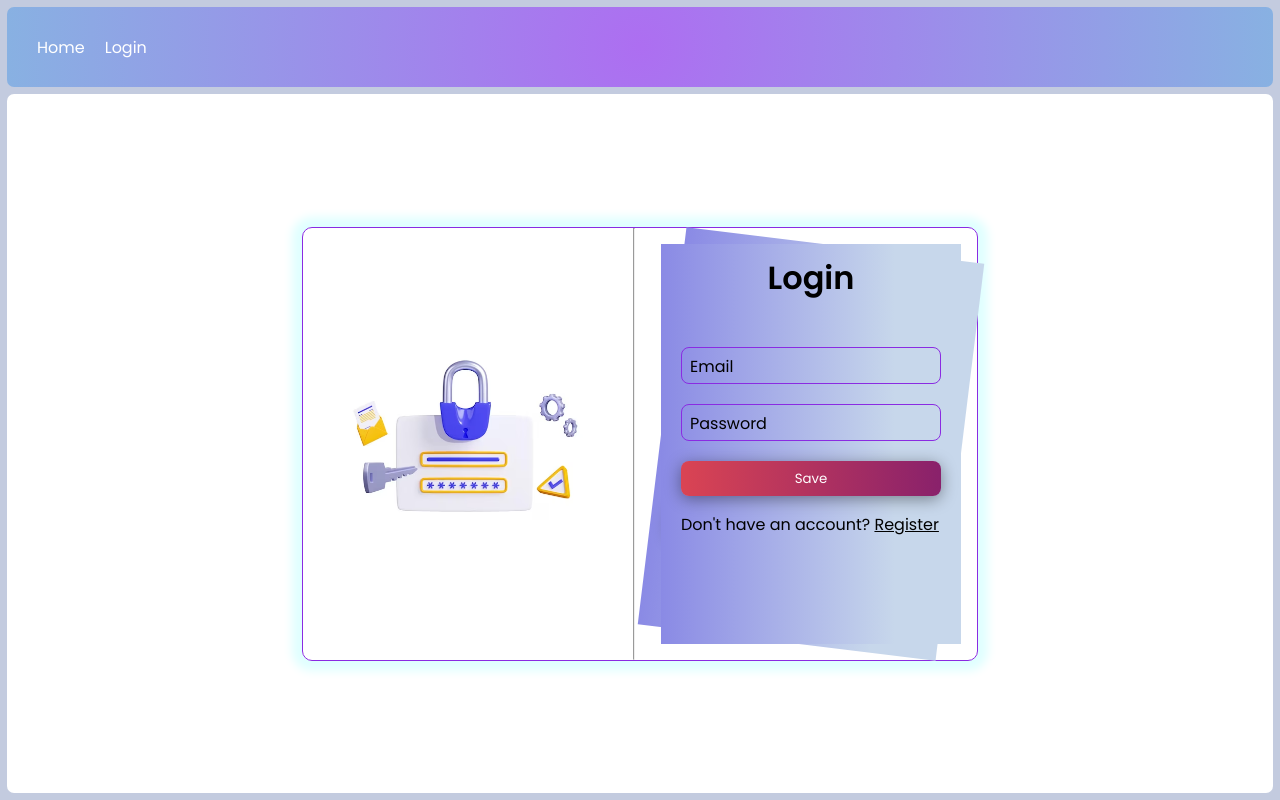
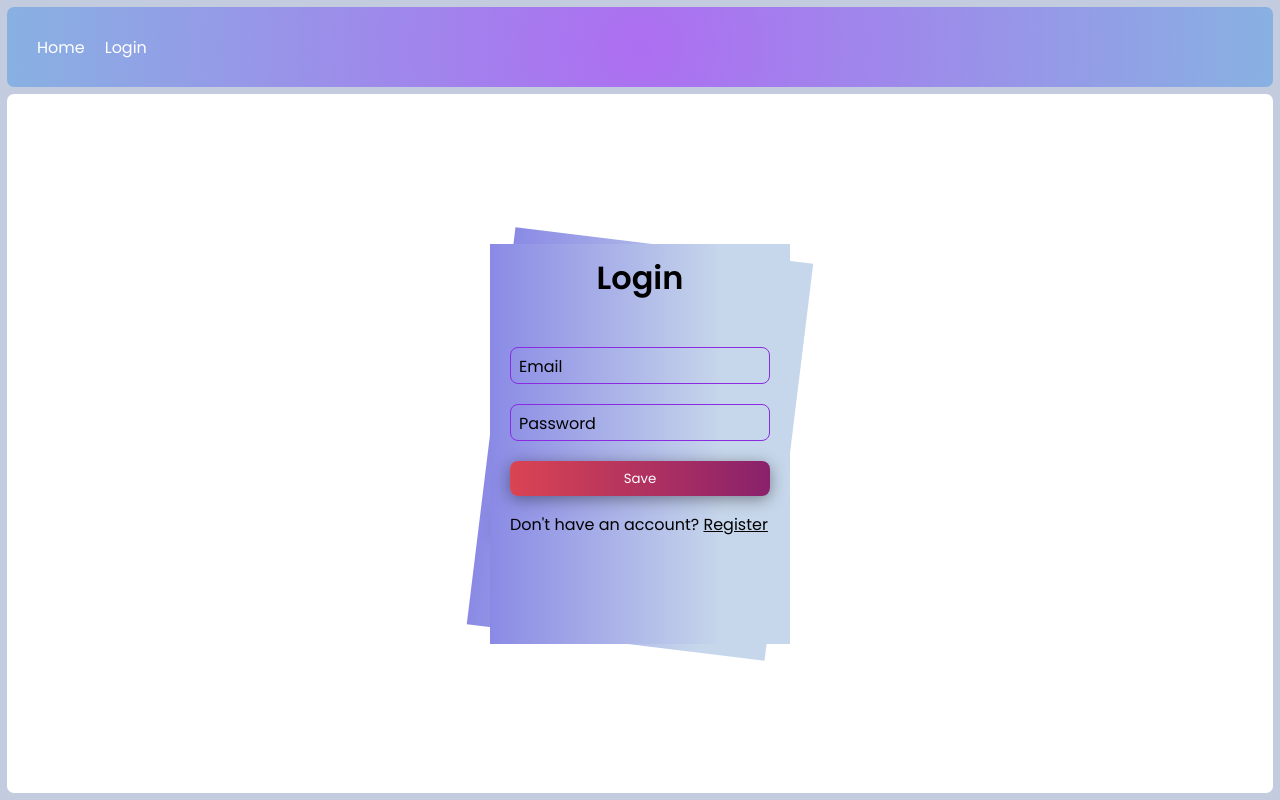
Before and after one commit to aurobindobhuyan/linear-frontend, a React (Vite) app: page /login in a window 1280 px wide. Built offline with nearby package versions, Linux system fonts and the light colour scheme.

Commit message:
16 - Aurobindo
* Added the Register User/Create User mutation to the redux store.

* Css improved in LoginWrapper component.

```diff
--- a/src/pages/Auth/Login.tsx
+++ b/src/pages/Auth/Login.tsx
@@ -29,6 +29,7 @@ const Login = ({ toggleLogin, handleSubmit }: LoginProps) => {
   const handleFormSubmit = (e: React.FormEvent<HTMLFormElement>) => {
     e.preventDefault();
     handleSubmit({ action: "login", payload: formState });
+    setFormState({ email: "", password: "" });
   };
 
   return (
--- a/src/pages/Auth/LoginWrapper.tsx
+++ b/src/pages/Auth/LoginWrapper.tsx
@@ -1,11 +1,15 @@
 import { useState } from "react";
-import { useLoginMutation } from "../../redux/auth/authApiSlice";
+import {
+  useLoginMutation,
+  useRegisterMutation,
+} from "../../redux/auth/authApiSlice";
 
 import Register, { registerForm } from "./Register";
 import Login, { loginForm } from "./Login";
 
-import image from "/computer-security-with-login-password-padlock_107791-16191.avif";
+// import { useSnackBar } from "../../utils/snack/SnackBar";
 
+import { IUser } from "../../redux/user/userSlice";
 import "./wrapper.css";
 
 type FormPayload =
@@ -18,31 +22,53 @@ type FormPayload =
       payload: registerForm;
     };
 
+type IResponse = {
+  status: "success" | "failed";
+  data: IUser;
+};
+
 const LoginWrapper = () => {
   const [signin, setSignin] = useState(false);
   const [login, { isLoading: loginLoading, error: loginError }] =
     useLoginMutation();
 
+  // const { addItem } = useSnackBar();
+
   const toggleLogin = () => setSignin(!signin);
 
+  const [register, { isLoading }] = useRegisterMutation();
+
   const handleSubmit = async (data: FormPayload) => {
-    // if (data.action === "login") {
-    //   try {
-    //     await login(data.payload);
-    //   } catch (error) {
-    //     console.log("error in login", error);
-    //   }
-    // }
-    console.log("data", data);
+    if (data.action === "login") {
+      try {
+        await login(data.payload);
+      } catch (error) {
+        console.log("error in login", error);
+      }
+    }
+
+    if (data.action === "register") {
+      try {
+        const response: { data: IResponse } | { error: any } = await register(
+          data.payload
+        );
+
+        if ("data" in response) {
+          const responseData = response.data;
+          if (responseData.status === "success") {
+            window.alert("User created successfully");
+            toggleLogin();
+          }
+        }
+      } catch (error) {
+        console.log("error in register", error);
+      }
+    }
   };
 
   return (
     <div className="body_wrapper">
       <div className="wrapper_container">
-        <div className="wrapper_image">
-          <img src={image} alt="login" />
-        </div>
-        <hr />
         <div className={`wrapper_forms ${signin ? "signin" : "login"}`}>
           <div className="login_container signup">
             <Login
@@ -57,6 +83,7 @@ const LoginWrapper = () => {
           </div>
         </div>
       </div>
+      {/* <button onClick={(e) => addItem("value")}>Click</button> */}
     </div>
   );
 };
--- a/src/pages/Auth/Register.tsx
+++ b/src/pages/Auth/Register.tsx
@@ -36,6 +36,9 @@ const Register = ({ toggleLogin, handleSubmit }: RegisterProps) => {
       action: "register",
       payload: { email, username, password },
     });
+    setEmail("");
+    setUsername("");
+    setPassword("");
   };
 
   return (
--- a/src/pages/Auth/wrapper.css
+++ b/src/pages/Auth/wrapper.css
@@ -5,25 +5,6 @@
    align-items: center;
    justify-content: center;
    overflow: hidden;
-}
-
-.wrapper_image {
-   width: 20rem;
-   display: grid;
-   place-content: center;
-}
-
-.wrapper_image img {
-   object-fit: contain;
-   width: 100%;
-}
-
-.wrapper_container {
-   display: flex;
-   gap: 10px;
-   border-radius: 10px;
-   box-shadow: 0 0 10px 10px lightcyan;
-   border: 1px groove blueviolet;
 }
 
 .wrapper_forms {
--- a/src/redux/auth/authApiSlice.ts
+++ b/src/redux/auth/authApiSlice.ts
@@ -28,6 +28,13 @@ const authApiSlice = apiSlice.injectEndpoints({
           console.log("error", error);
         }
       },
+    }),
+    register: build.mutation({
+      query: (formData: any) => ({
+        url: "/user",
+        method: "POST",
+        body: formData,
+      }),
     }),
     logout: build.mutation({
       query: () => ({
@@ -64,5 +71,9 @@ const authApiSlice = apiSlice.injectEndpoints({
   }),
 });
 
-export const { useLoginMutation, useLogoutMutation, useRefreshTokenMutation } =
-  authApiSlice;
+export const {
+  useLoginMutation,
+  useLogoutMutation,
+  useRefreshTokenMutation,
+  useRegisterMutation,
+} = authApiSlice;
```
